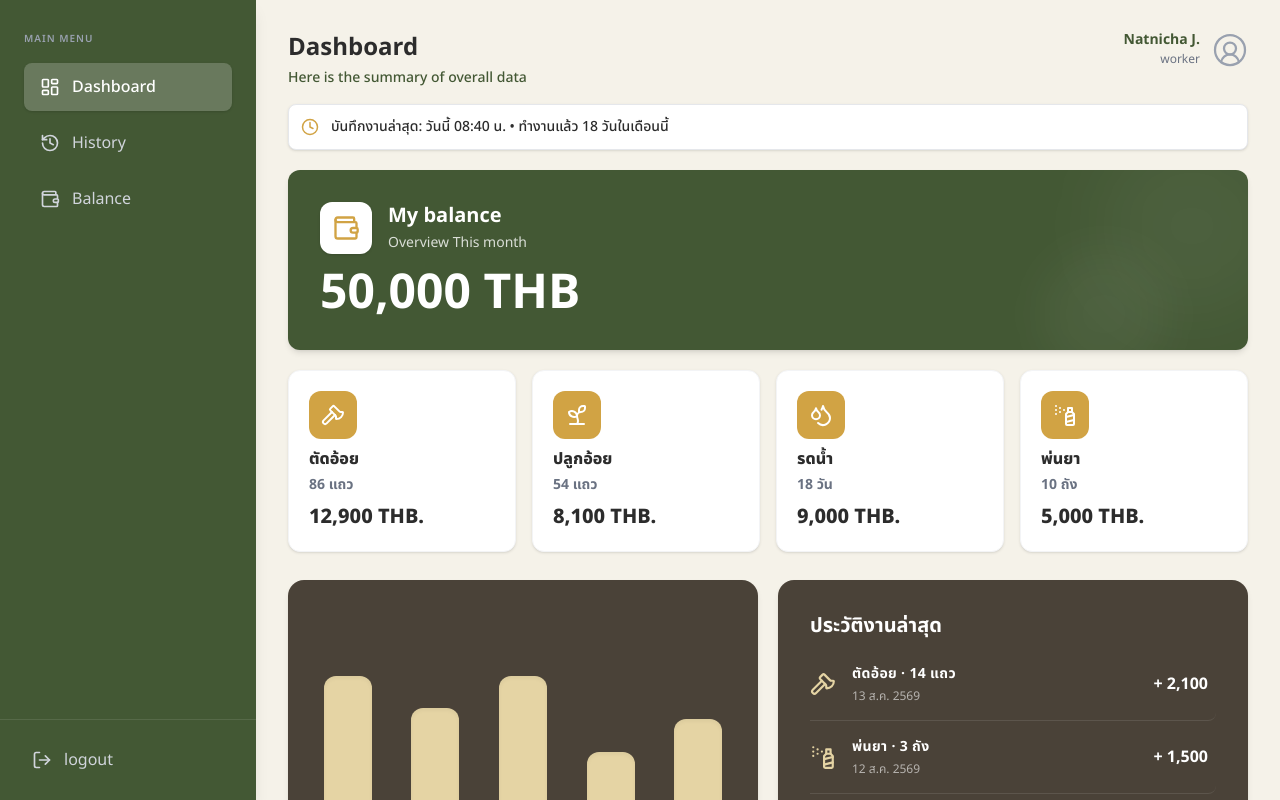
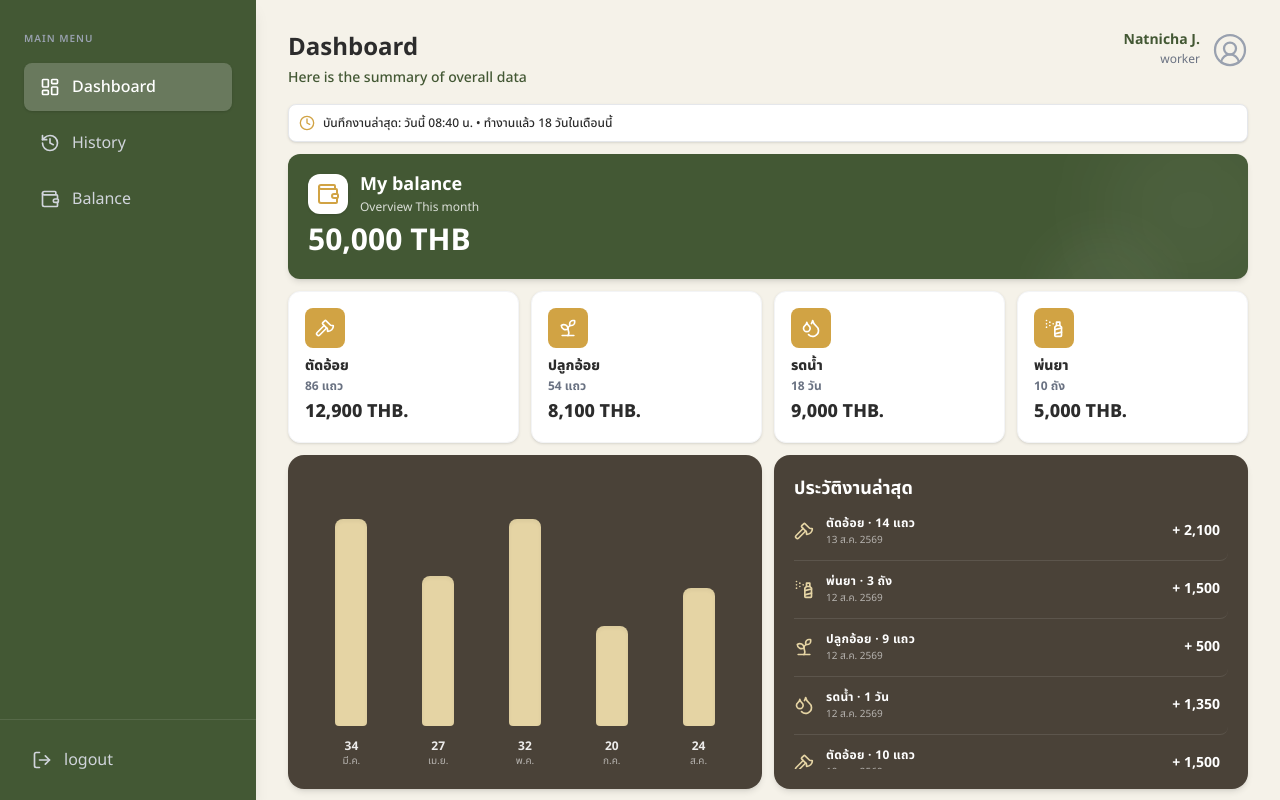
Before and after one commit to MUDST-2026-aomaoi/aomaoi-frontend, a React (Vite) app: page /worker/dashboard in a window 1280 px wide. Built offline with nearby package versions, Linux system fonts and the light colour scheme; a web font is replaced by a local one.

Commit message:
style: compact Dashboard layout to fit perfectly within 16:9 laptop screens

```diff
--- a/src/pages/worker/WorkerDashboard.jsx
+++ b/src/pages/worker/WorkerDashboard.jsx
@@ -2,25 +2,27 @@ import { Clock, Wallet, Sprout, Droplets, SprayCan, Axe } from 'lucide-react';
 
 export default function WorkerDashboard() {
   return (
-    <div className="flex flex-col gap-5">
+    // จำกัดความสูงทั้งหมดให้อยู่แค่ใน 1 หน้าจอ (h-[calc...])
+    <div className="flex flex-col gap-3 h-[calc(100vh-115px)]">
+
       {/* 1. แถบแจ้งเตือนด้านบนสุด */}
-      <div className="flex items-center gap-3 bg-white border border-gray-200 rounded-lg p-3 text-sm font-medium text-farm-text shadow-sm">
-        <Clock size={18} className="text-farm-accent" />
+      <div className="flex items-center gap-2 bg-white border border-gray-200 rounded-lg p-2.5 text-xs font-medium text-farm-text shadow-sm shrink-0">
+        <Clock size={16} className="text-farm-accent" />
         <span>บันทึกงานล่าสุด: วันนี้ 08:40 น. • ทำงานแล้ว 18 วันในเดือนนี้</span>
       </div>
 
       {/* 2. การ์ดสีเขียวแสดงยอดเงิน (My Balance) */}
-      <div className="bg-farm-primary rounded-xl p-8 text-white shadow-md relative overflow-hidden">
-        <div className="flex items-center gap-4 mb-4 relative z-10">
-          <div className="bg-white text-farm-accent p-3 rounded-xl shadow-sm">
-            <Wallet size={28} />
+      <div className="bg-farm-primary rounded-xl p-5 text-white shadow-md relative overflow-hidden shrink-0">
+        <div className="flex items-center gap-3 mb-2 relative z-10">
+          <div className="bg-white text-farm-accent p-2 rounded-xl shadow-sm">
+            <Wallet size={24} />
           </div>
           <div>
-            <h2 className="text-xl font-bold leading-tight">My balance</h2>
-            <p className="text-sm text-white/80 mt-1">Overview This month</p>
+            <h2 className="text-lg font-bold leading-tight">My balance</h2>
+            <p className="text-xs text-white/80 mt-0.5">Overview This month</p>
           </div>
         </div>
-        <div className="text-5xl font-bold relative z-10 mt-2">50,000 THB</div>
+        <div className="text-3xl font-bold relative z-10">50,000 THB</div>
 
         {/* ลวดลายวงกลมจางๆ พื้นหลังการ์ด */}
         <div className="absolute -top-10 -right-10 w-48 h-48 bg-white/5 rounded-full blur-2xl"></div>
@@ -28,32 +30,32 @@ export default function WorkerDashboard() {
       </div>
 
       {/* 3. การ์ดสรุปงาน 4 กล่อง */}
-      <div className="grid grid-cols-4 gap-4">
+      <div className="grid grid-cols-4 gap-3 shrink-0">
         {[
           { title: 'ตัดอ้อย', value: '86 แถว', amount: '12,900 THB.', icon: Axe },
           { title: 'ปลูกอ้อย', value: '54 แถว', amount: '8,100 THB.', icon: Sprout },
           { title: 'รดน้ำ', value: '18 วัน', amount: '9,000 THB.', icon: Droplets },
           { title: 'พ่นยา', value: '10 ถัง', amount: '5,000 THB.', icon: SprayCan },
         ].map((item, idx) => (
-          <div key={idx} className="bg-white rounded-xl p-5 border border-gray-100 shadow-sm flex flex-col justify-between min-h-[160px] hover:shadow-md transition-shadow">
-            <div className="bg-[#D1A344] w-12 h-12 rounded-xl flex items-center justify-center text-white mb-2">
-              <item.icon size={24} />
+          <div key={idx} className="bg-white rounded-xl p-4 border border-gray-100 shadow-sm flex flex-col justify-between hover:shadow-md transition-shadow">
+            <div className="bg-[#D1A344] w-10 h-10 rounded-lg flex items-center justify-center text-white mb-2">
+              <item.icon size={20} />
             </div>
             <div>
-              <p className="text-base font-extrabold text-farm-text mb-1">{item.title}</p>
-              <p className="text-sm font-bold text-gray-500 mb-2">{item.value}</p>
-              <p className="text-xl font-extrabold text-farm-text">{item.amount}</p>
+              <p className="text-sm font-extrabold text-farm-text mb-0.5">{item.title}</p>
+              <p className="text-xs font-bold text-gray-500 mb-1">{item.value}</p>
+              <p className="text-lg font-extrabold text-farm-text">{item.amount}</p>
             </div>
           </div>
         ))}
       </div>
 
-      {/* 4. พื้นที่ด้านล่าง (กราฟ + ประวัติล่าสุด) */}
-      <div className="grid grid-cols-12 gap-5 mt-2 h-[340px]">
+      {/* 4. พื้นที่ด้านล่าง (กราฟ + ประวัติล่าสุด) - ใช้ flex-1 เพื่อให้พอดีกับพื้นที่จอที่เหลือ */}
+      <div className="grid grid-cols-12 gap-3 flex-1 min-h-0">
 
         {/* กล่องซ้าย: กราฟแท่ง */}
-        <div className="col-span-6 bg-[#4A4238] rounded-2xl p-6 flex flex-col justify-end text-white shadow-md">
-          <div className="flex justify-around items-end h-[220px] gap-4 w-full">
+        <div className="col-span-6 bg-[#4A4238] rounded-2xl p-5 flex flex-col justify-end text-white shadow-md">
+          <div className="flex justify-around items-end h-[85%] w-full">
             {[
               { month: 'มี.ค.', val: 34, height: 'h-[90%]' },
               { month: 'เม.ย.', val: 27, height: 'h-[60%]' },
@@ -61,11 +63,11 @@ export default function WorkerDashboard() {
               { month: 'ก.ค.', val: 20, height: 'h-[40%]' },
               { month: 'ส.ค.', val: 24, height: 'h-[55%]' },
             ].map((bar, i) => (
-              <div key={i} className="flex flex-col items-center gap-3 w-16 h-full justify-end">
-                <div className={`w-12 ${bar.height} bg-[#E5D4A4] rounded-t-xl rounded-b-sm shadow-inner`}></div>
+              <div key={i} className="flex flex-col items-center gap-2 w-12 h-full justify-end">
+                <div className={`w-8 ${bar.height} bg-[#E5D4A4] rounded-t-lg rounded-b-sm shadow-inner`}></div>
                 <div className="text-center mt-1">
-                  <p className="text-sm font-bold text-white/90">{bar.val}</p>
-                  <p className="text-xs text-white/60 mt-1">{bar.month}</p>
+                  <p className="text-xs font-bold text-white/90">{bar.val}</p>
+                  <p className="text-[10px] text-white/60">{bar.month}</p>
                 </div>
               </div>
             ))}
@@ -73,24 +75,25 @@ export default function WorkerDashboard() {
         </div>
 
         {/* กล่องขวา: ประวัติงานล่าสุด */}
-        <div className="col-span-6 bg-[#4A4238] rounded-2xl p-8 text-white shadow-md overflow-hidden flex flex-col">
-          <h3 className="text-xl font-bold mb-6">ประวัติงานล่าสุด</h3>
+        <div className="col-span-6 bg-[#4A4238] rounded-2xl p-5 text-white shadow-md flex flex-col min-h-0">
+          <h3 className="text-lg font-bold mb-3 shrink-0">ประวัติงานล่าสุด</h3>
           <div className="flex flex-col gap-0 flex-1 overflow-y-auto pr-2">
             {[
               { title: 'ตัดอ้อย · 14 แถว', date: '13 ส.ค. 2569', amount: '+ 2,100', icon: Axe },
               { title: 'พ่นยา · 3 ถัง', date: '12 ส.ค. 2569', amount: '+ 1,500', icon: SprayCan },
               { title: 'ปลูกอ้อย · 9 แถว', date: '12 ส.ค. 2569', amount: '+ 500', icon: Sprout },
               { title: 'รดน้ำ · 1 วัน', date: '12 ส.ค. 2569', amount: '+ 1,350', icon: Droplets },
+              { title: 'ตัดอ้อย · 10 แถว', date: '10 ส.ค. 2569', amount: '+ 1,500', icon: Axe },
             ].map((activity, i) => (
-              <div key={i} className="flex items-center justify-between border-b border-white/10 py-4 first:pt-0 last:border-0 last:pb-0 hover:bg-white/5 px-2 -mx-2 rounded-lg transition-colors">
-                <div className="flex items-center gap-4">
-                  <activity.icon size={26} className="text-[#E5D4A4]" />
+              <div key={i} className="flex items-center justify-between border-b border-white/10 py-3 first:pt-0 last:border-0 last:pb-0 hover:bg-white/5 px-2 -mx-2 rounded-lg transition-colors">
+                <div className="flex items-center gap-3">
+                  <activity.icon size={20} className="text-[#E5D4A4]" />
                   <div>
-                    <p className="font-bold text-sm tracking-wide">{activity.title}</p>
-                    <p className="text-xs text-white/60 mt-1">{activity.date}</p>
+                    <p className="font-bold text-xs tracking-wide">{activity.title}</p>
+                    <p className="text-[10px] text-white/60 mt-0.5">{activity.date}</p>
                   </div>
                 </div>
-                <div className="font-bold text-base text-white">
+                <div className="font-bold text-sm text-white">
                   {activity.amount}
                 </div>
               </div>
```
